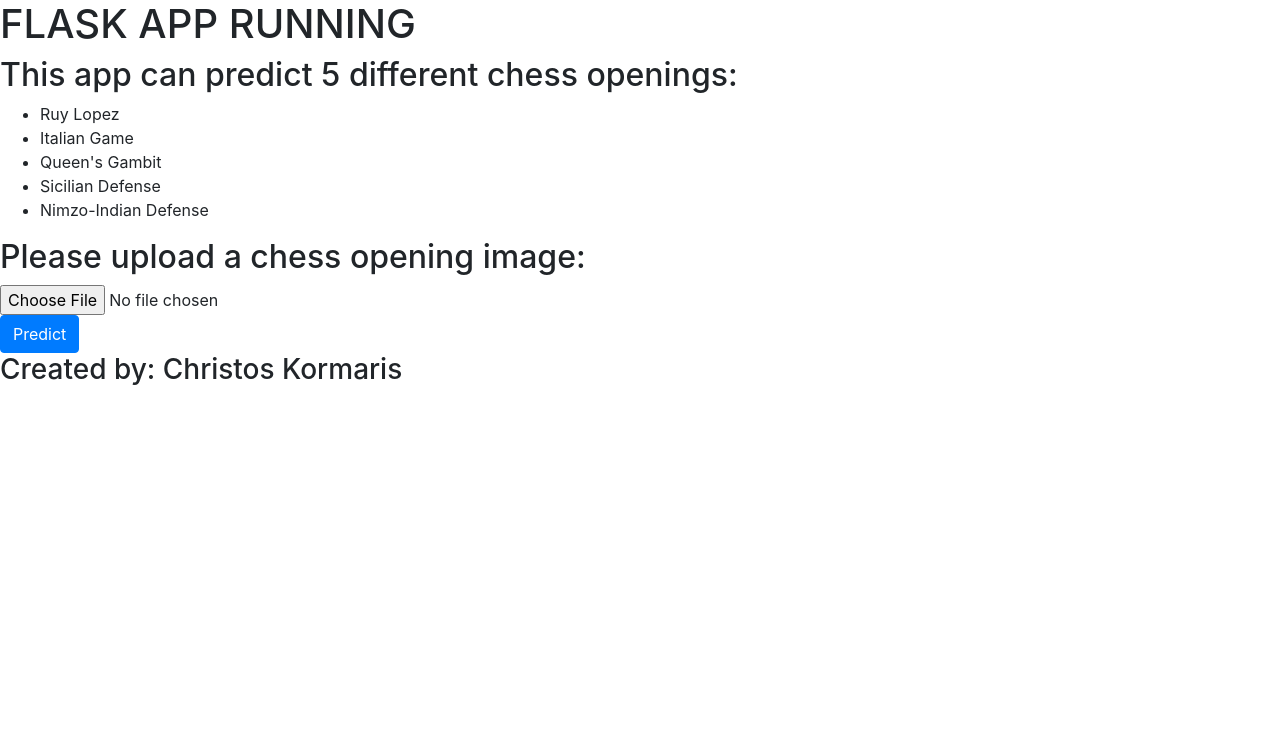
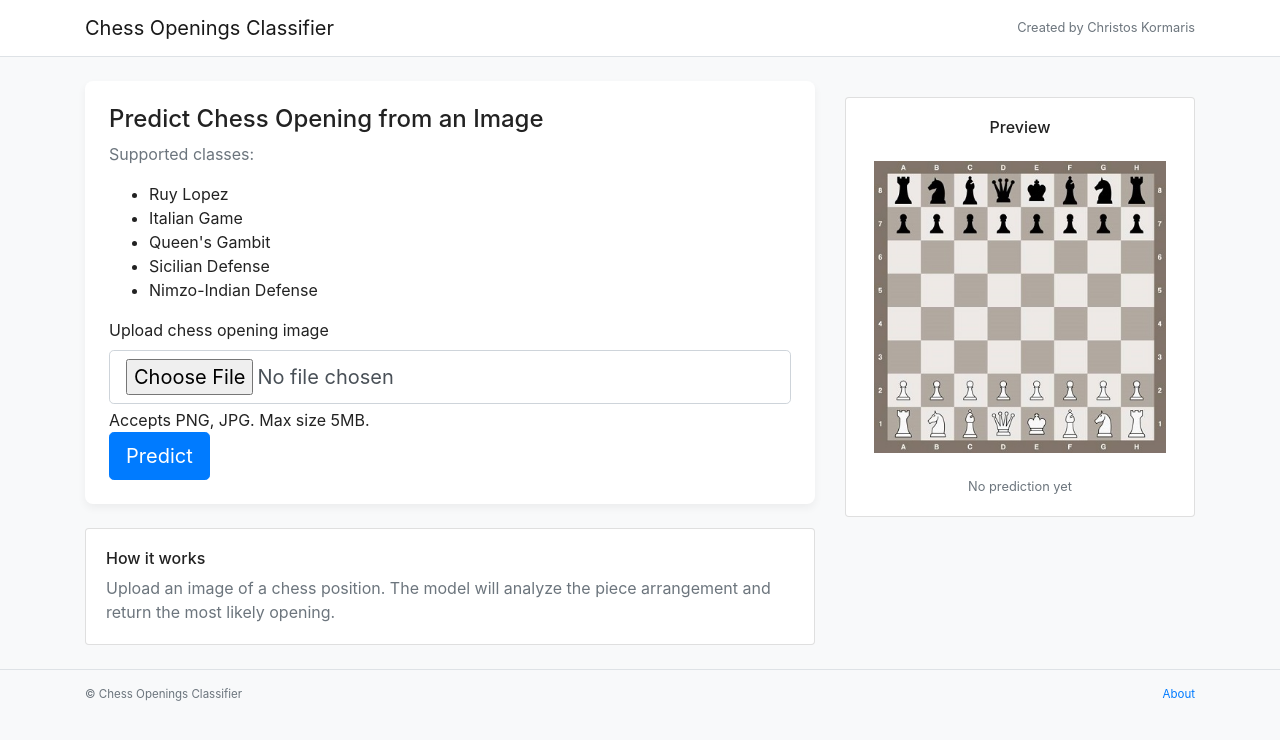
Before and after one commit to chriskormaris/ChessOpeningsClassification, a Flask app: page / in a window 1280 px wide. Shown: the top 740 px of the page. Run offline with Flask 3, Linux system fonts and the light colour scheme; some libraries are stand-ins or nearby versions.

Commit message:
Use GitHub copilot to improve website look

```diff
--- a/app.py
+++ b/app.py
@@ -28,7 +28,7 @@ def return_prediction(model, chess_opening_image):
 app = Flask(__name__)
 # Configure a secret SECRET_KEY
 app.config['SECRET_KEY'] = '2afe16a6d630d94cd07c68d5e35568655bf5f60bef29c4f1321fc857816afec9'
-app.config['UPLOAD_FOLDER'] = 'static/images'
+app.config['UPLOAD_FOLDER'] = 'static/img'
 
 # REMEMBER TO LOAD THE MODEL!
 chess_openings_model = load_model('chess_openings_model.h5')
@@ -48,6 +48,11 @@ def index():
     return render_template('index.html', form=form)
 
 
+@app.route('/about', methods=['GET'])
+def about():
+    return render_template('about.html')
+
+
 @app.route('/prediction', methods=['POST'])
 def prediction():
     file = request.files['chess_opening']
--- /dev/null
+++ b/static/css/styles.css
@@ -0,0 +1,53 @@
+/* Minimal inline tweaks; move to /static/css/styles.css for production */
+body {
+    background: #f8f9fa;
+    color: #222;
+}
+
+.hero {
+    background: #fff;
+    border-radius: .5rem;
+    padding: 1.5rem;
+    box-shadow: 0 0.25rem 0.5rem rgba(0,0,0,.05);
+}
+
+.preview-img {
+    max-width: 100%;
+    max-height: 280px;
+    object-fit: contain;
+    border-radius: .25rem;
+    background: #fff;
+    padding: .5rem;
+}
+
+footer {
+    font-size: .9rem;
+    color: #6c757d;
+}
+
+.result-card {
+    border-radius: .5rem;
+}
+
+.preview-img {
+    width: 100%;
+    max-height: 480px;
+    object-fit: contain;
+    background: #fff;
+    padding: .5rem;
+    border-radius: .25rem;
+}
+
+.about-card {
+    max-width: 820px;
+    margin: 3rem auto;
+}
+
+.avatar {
+    width: 72px;
+    height: 72px;
+    border-radius: 0.5rem;
+    object-fit: cover;
+    background: #fff;
+    border: 1px solid rgba(0,0,0,0.06);
+}
--- a/templates/index.html
+++ b/templates/index.html
@@ -1,13 +1,27 @@
 <!DOCTYPE html>
 <html lang="en">
 <head>
-    <meta charset="UTF-8">
+  <meta charset="utf-8">
   <title>Chess Openings Classification</title>
-   <link rel="stylesheet" href="static/css/bootstrap.min.css">
+  <meta name="viewport" content="width=device-width, initial-scale=1">
+  <link rel="stylesheet" href="/static/css/bootstrap.min.css">
+  <link rel="stylesheet" href="/static/css/styles.css">
 </head>
 <body>
-    <h1>FLASK APP RUNNING</h1>
-    <h2>This app can predict 5 different chess openings:</h2>
+  <nav class="navbar navbar-expand-lg navbar-light bg-white border-bottom">
+    <div class="container">
+      <a class="navbar-brand fw-bold" href="/">Chess Openings Classifier</a>
+      <div class="ms-auto text-muted small">Created by Christos Kormaris</div>
+    </div>
+  </nav>
+
+  <main class="container my-4">
+    <div class="row gy-4">
+      <div class="col-lg-8">
+        <section class="hero">
+          <h1 class="h4 mb-2">Predict Chess Opening from an Image</h1>
+          <p class="mb-3 text-muted">
+              Supported classes:
               <ul>
                   <li>Ruy Lopez</li>
                   <li>Italian Game</li>
@@ -15,14 +29,83 @@
                   <li>Sicilian Defense</li>
                   <li>Nimzo-Indian Defense</li>
               </ul>
-    <h2>Please upload a chess opening image:</h2>
-    <form method="POST" action="/prediction" enctype="multipart/form-data">
-        {# This hidden_tag is a CSRF security feature. #}
+          </p>
+
+          {% with messages = get_flashed_messages(with_categories=true) %}
+            {% if messages %}
+              {% for category, msg in messages %}
+                <div class="alert alert-{{ category }} alert-dismissible fade show" role="alert">
+                  {{ msg }}
+                  <button type="button" class="btn-close" data-bs-dismiss="alert" aria-label="Close"></button>
+                </div>
+              {% endfor %}
+            {% endif %}
+          {% endwith %}
+
+          <form method="POST" action="/prediction" enctype="multipart/form-data" class="row g-3 align-items-center">
             {{ form.hidden_tag() }}
-        {{ form.chess_opening() }}
-        <br>
-        {{ form.submit() }}
+            <div class="col-12">
+              <label class="form-label">Upload chess opening image</label>
+              {{ form.chess_opening(class="form-control form-control-lg") }}
+              <div class="form-text">Accepts PNG, JPG. Max size 5MB.</div>
+            </div>
+
+            <div class="col-12">
+              <button type="submit" class="btn btn-primary btn-lg">{{ form.submit.label.text if form.submit.label else 'Predict' }}</button>
+            </div>
           </form>
-    <h3>Created by: Christos Kormaris</h3>
+        </section>
+
+        <section class="mt-4">
+          <div class="card">
+            <div class="card-body">
+              <h6 class="card-title mb-2">How it works</h6>
+              <p class="card-text text-muted mb-0">Upload an image of a chess position. The model will analyze the piece arrangement and return the most likely opening.</p>
+            </div>
+          </div>
+        </section>
+      </div>
+
+      <div class="col-lg-4">
+        <div class="card sticky-lg-top" style="top:1rem;">
+          <div class="card-body text-center">
+            <h6 class="mb-3">Preview</h6>
+            <img id="preview" class="preview-img mb-3" src="/static/img/placeholder.jpg" alt="preview">
+            <div id="resultArea">
+              {% if prediction %}
+                <div class="alert alert-info mb-0">Prediction: <strong>{{ prediction }}</strong></div>
+              {% else %}
+                <div class="text-muted small">No prediction yet</div>
+              {% endif %}
+            </div>
+          </div>
+        </div>
+      </div>
+    </div>
+  </main>
+
+  <footer class="border-top py-3">
+    <div class="container d-flex justify-content-between">
+      <div class="small text-muted">© {{ current_year or '' }} Chess Openings Classifier</div>
+      <div class="small"><a href="/about" class="link-secondary">About</a></div>
+    </div>
+  </footer>
+
+  <script src="/static/js/bootstrap.bundle.min.js"></script>
+  <script>
+    // Simple preview script
+    (function () {
+      const input = document.querySelector('input[name="chess_opening"]');
+      const preview = document.getElementById('preview');
+      if (!input) return;
+      input.addEventListener('change', function (e) {
+        const file = e.target.files && e.target.files[0];
+        if (!file) { preview.src = '/static/img/placeholder.jpg'; return; }
+        const reader = new FileReader();
+        reader.onload = function (ev) { preview.src = ev.target.result; };
+        reader.readAsDataURL(file);
+      });
+    })();
+  </script>
 </body>
 </html>
```
Also changed, not shown: templates/about.html (added, +69 -0 lines), templates/prediction.html (+63 -7 lines), static/img/author.jpg (added), static/img/placeholder.jpg (added), 1 other file. Lines whose indentation alone changed are shown as unchanged.
